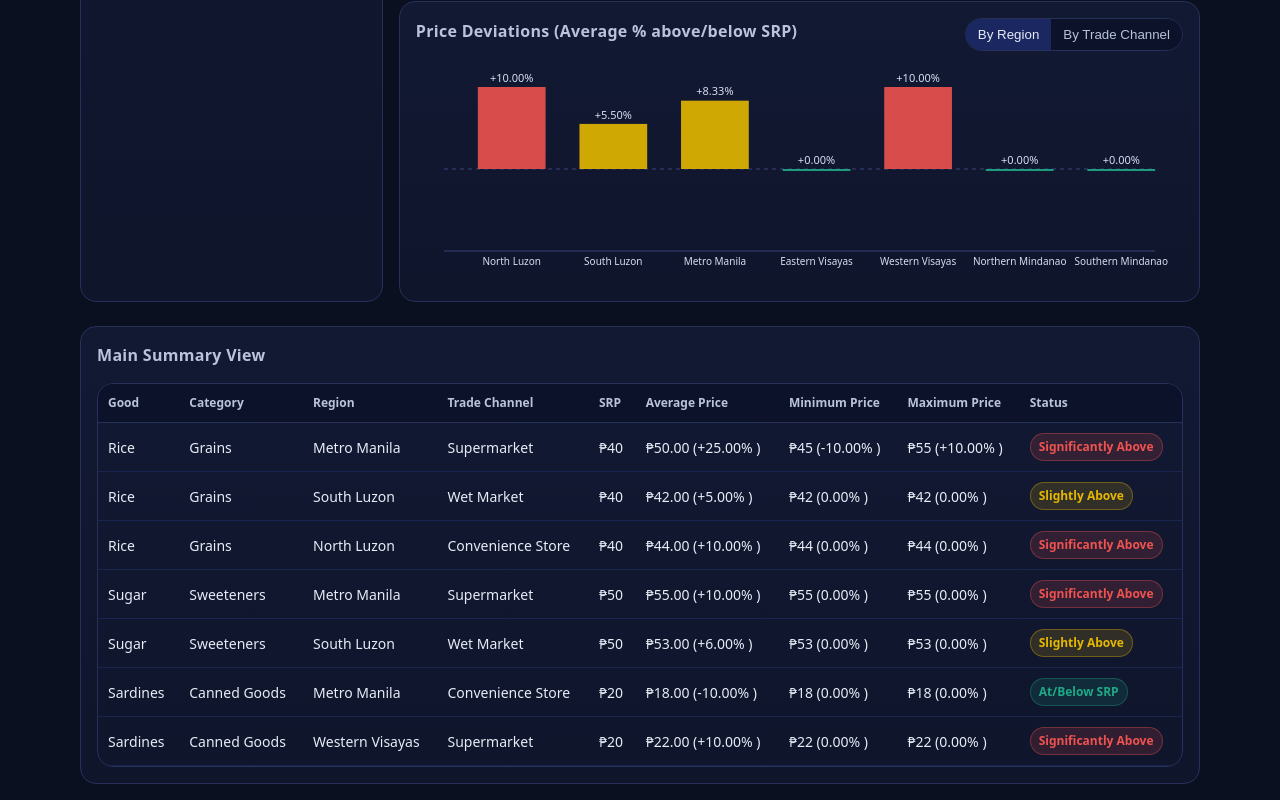
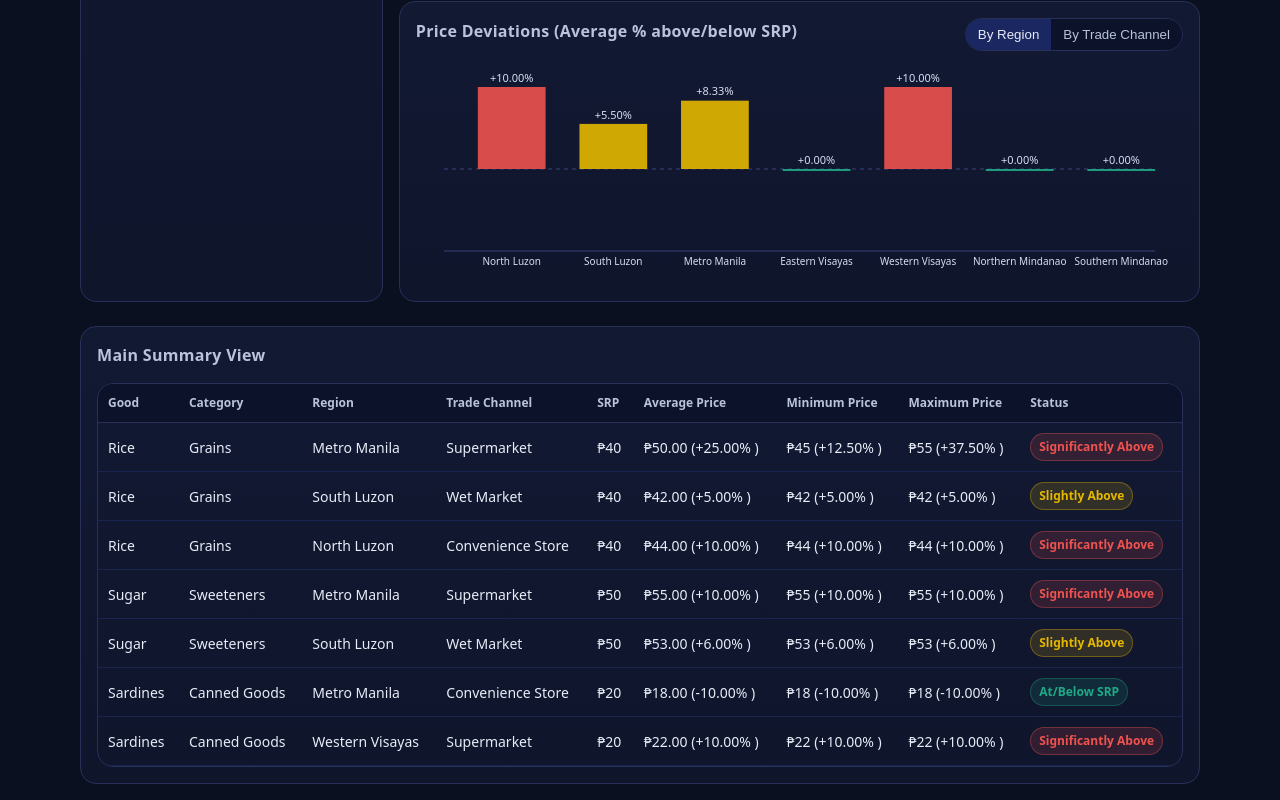
Before and after one commit to drimag/price-monitoring, a React (Vite) app in the folder client/: page /#/ in a window 1280 px wide. Shown: the part 608-1408 px from the top of the page. Built offline with nearby package versions, Linux system fonts and the light colour scheme.

Commit message:
change maxmin pct calcu on srp

```diff
--- a/client/src/pages/PriceMonitor.jsx
+++ b/client/src/pages/PriceMonitor.jsx
@@ -60,7 +60,7 @@ function PriceMonitor() {
           <FiltersPanel filters={filters} setFilters={setFilters}/>
 
           <section className="right-content">
-            <KpiCards />
+            <KpiCards rows={data}/>
             <AlertsPanel alerts={alerts} context={context}/>
             <ChartPanel rows={data}/>
           </section>
@@ -77,7 +77,6 @@ function PriceMonitor() {
 
 function aggregateGood(good) {
   const groups = new Map();
-  console.log("aggregating: " + good);
   good.priceEntries.forEach((entry) => {
     const key = `${entry.region}-${entry.channel}`;
     if (!groups.has(key)) {
@@ -103,8 +102,8 @@ function aggregateGood(good) {
     const diff = avgActual - good.srp;
     const pct = (diff / good.srp) * 100;
 
-    const minDiffPCT = ((g.min - avgActual) / avgActual) * 100;
-    const maxDiffPCT = ((g.max - avgActual) / avgActual) * 100;
+    const minDiffPCT = ((g.min - good.srp) / good.srp) * 100;
+    const maxDiffPCT = ((g.max - good.srp) / good.srp) * 100;
 
     results.push({
       name: good.name,
```
